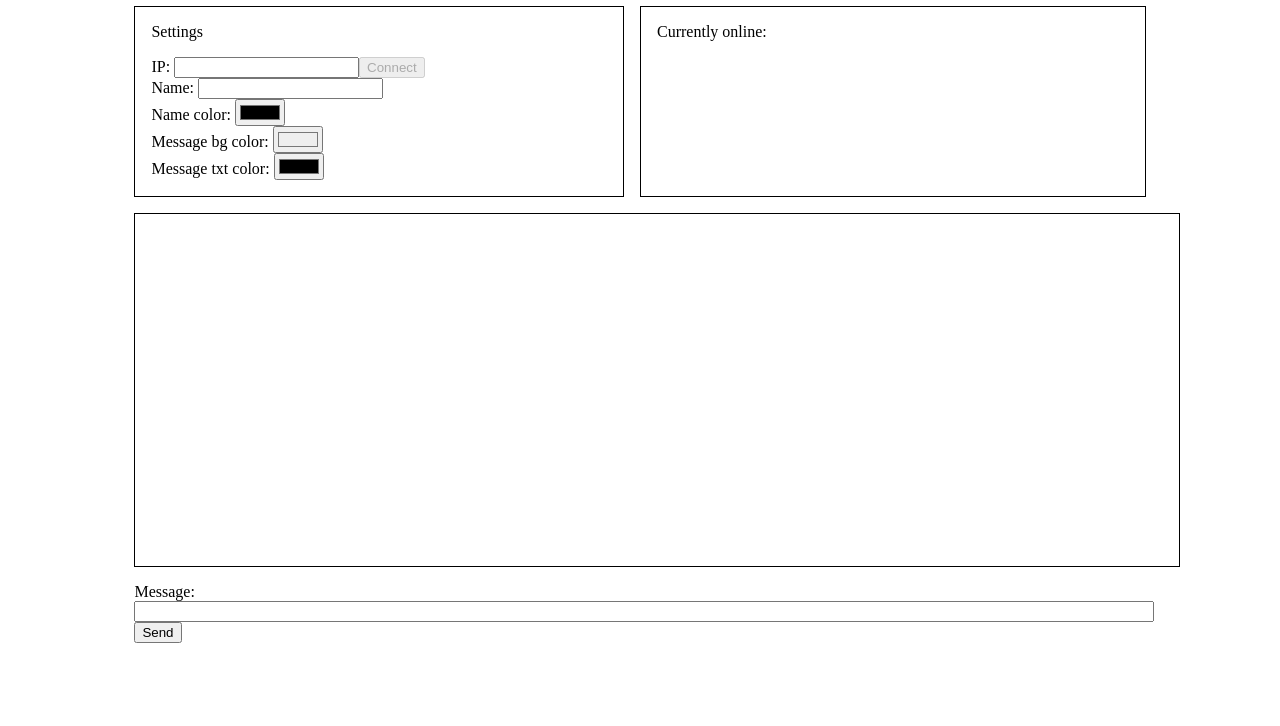
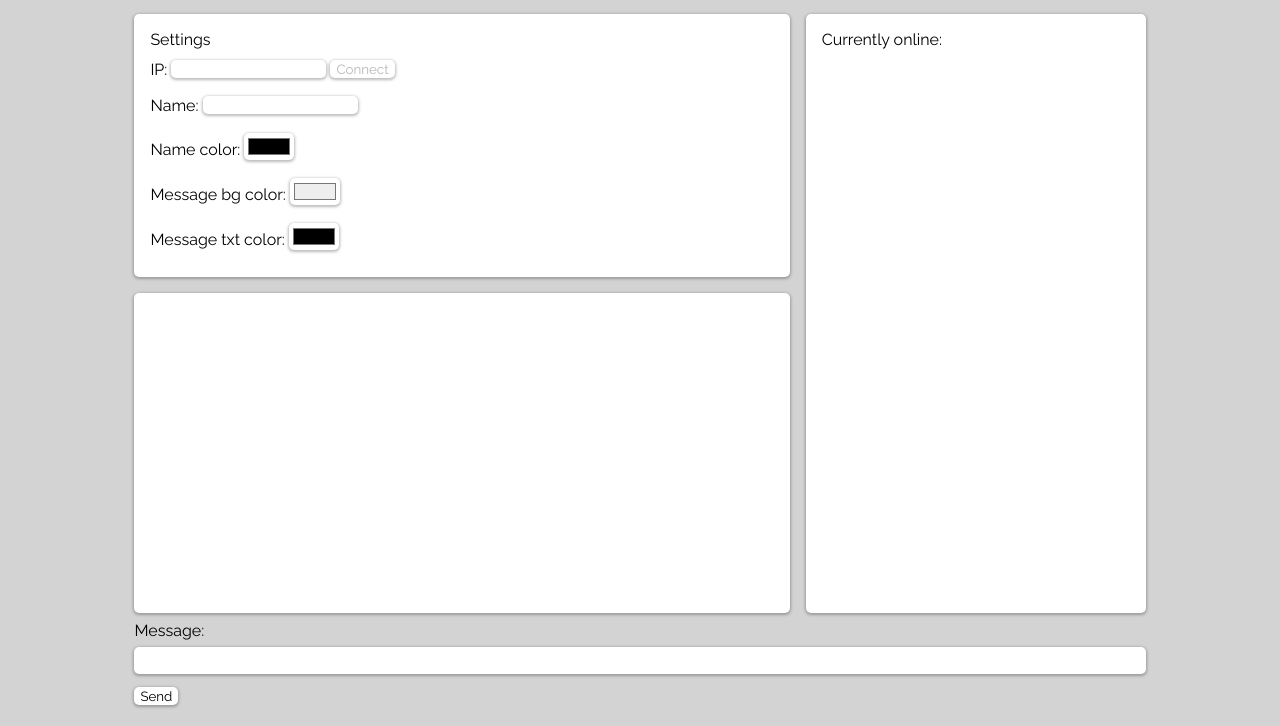
Before and after one commit to jacques-jd/nodejs-Chat, a plain HTML site: page index.html in a window 1280 px wide. Shown: the part 74-800 px from the top of the page. Drawn offline with Linux system fonts and the light colour scheme.

Commit message:
Add Styling

```diff
--- a/index.html
+++ b/index.html
@@ -11,33 +11,45 @@
 <body>
 	<div id="wrapper">
 		<h1>Jacques' Chatroom</h1>
-		<div class="top">
-			<div id="userSettings">
-				<p>Settings</p>
+		<div class="grid">
+			<div id="userSettings" class="card">
+				Settings
+				<div class="inputline">
 					<label for="ip">IP: </label>
-				<input id="ip" type="text"><input disabled type="button" id="connect" value="Connect"><br>
+					<input id="ip" type="text"><input disabled type="button" id="connect" value="Connect">
+				</div>
+				<div class="inputline">
 					<label for="name">Name: </label>
-				<input id="name" type="text"><br>
+					<input id="name" type="text">
+				</div>
+				<div class="inputline">
 					<label for="namecolor">Name color: </label>
-				<input id="namecolor" type="color"><br>
+					<input id="namecolor" type="color">
+				</div>
+				<div class="inputline">
 					<label for="messagecolor">Message bg color: </label>
-				<input id="messagecolor" type="color" value="#EEEEEE"><br>
+					<input id="messagecolor" type="color" value="#EEEEEE">
+				</div>
+				<div class="inputline">
 					<label for="textcolor">Message txt color: </label>
 					<input id="txtcolor" type="color">
 				</div>
-			<div id="usersOnline">
-				<p>Currently online:</p>
+			</div>
+			<div id="usersOnline" class="card">
+				Currently online:
 				<div id="onlinelist">
 
 				</div>
 			</div>
-		</div>
-		<div id="chat">
+			<div id="chat" class="card">
 
 			</div>
+			<div class="messageArea">
 				<label for="msg">Message: </label>
 				<input id="msg" type="text">
 				<input value="Send" id="send" type="button">
 			</div>
+		</div>
+	</div>
 </body>
 </html>
--- a/stylesheet.css
+++ b/stylesheet.css
@@ -1,19 +1,58 @@
+@import url('https://fonts.googleapis.com/css2?family=Raleway:wght@300;400;700&display=swap');
+*{box-sizing: border-box;}
+body,input{font-family:'Raleway';}
+:root{
+	--bg:#d3d3d3;
+	--card:#ffffff;
+	--hi2:#ffffff;
+	--hi1:#e9e9e9;
+}
+
+h1 {
+	text-align:center;
+	font-weight:lighter;
+}
+
+body {
+
+	background-color:var(--bg);
+}
+
+.card, input {
+	background-color: var(--card);
+}
+
+#userSettings input {
+	background-color: var(--hi2);
+}
+
+
+#userSettings input:focus, input:focus {
+	background-color: var(--hi1);
+	outline:none;
+}
+
 #wrapper {
 	width:80%;
 	margin:0 auto;
 }
 
-#chat {
-	min-height:40vh;
-	width:100%;
-	overflow:auto;
-	border:1px solid black;
-	margin:1em 0;
-	padding:1em;
+#chat, #userSettings, #usersOnline, #msg, input, #onlinelist>span, #chat>span {
+	margin:0.5em 0;
+	border:none;
+	border-radius:5px;
+	box-shadow:0px 1px 3px 1px #00000044;
+}
+
+input {
+	transition:background-color 0.2s;
+	margin-right:0.3em;
 }
 
 #msg {
 	width:100%;
+	height:2em;
+	display:block;
 }
 
 #chat > span {
@@ -27,27 +66,71 @@
 	display:block;
 	padding:0.5em;
 	border-radius:5px;
-	margin:0.3em 0;
+	margin:0.3em auto;
+	width:95%;
 }
 
-.top {
-	width:100%;
+.grid {
 	display:grid;
-	grid-template-columns: 1fr 1fr;
+	grid-template-areas:
+		"sett sett"
+		"chat chat"
+		"mess mess"
+		"onli onli"
+		;
+	transition:grid-template-columns 0.5s, grid-template-rows 0.5s;
+}
+
+#chat {
+	min-height:40vh;
+	overflow:auto;
+	padding:1em;
+	grid-area:chat;
 }
 
 #userSettings {
-	border:1px solid black;
-	padding:0 1em 1em 1em;
-	margin-right:1em;
+	padding:1em;
+	grid-area:sett;
 }
 
 #usersOnline {
-	border:1px solid black;
-	padding:0 1em;
+	padding:1em;
+	grid-area:onli;
+}
+
+.messageArea {
+	grid-area:mess;
 }
 
 #onlinelist {
 	overflow:auto;
 	max-height:23vh;
 }
+
+.inputline {
+	margin: 0.3em 0;
+}
+
+@media only screen and (width>500px) {
+	.grid {
+		grid-template-areas:
+		"sett onli"
+		"chat chat"
+		"mess mess";
+	}
+	#userSettings {
+		margin-right:1em;
+	}
+}
+
+@media only screen and (width>1000px) {
+	.grid {
+		grid-template-areas:
+		"sett sett onli"
+		"chat chat onli"
+		"mess mess mess";
+	}
+	#chat {
+		margin-right:1em;
+	}
+}
```
Lines whose indentation alone changed are shown as unchanged.
